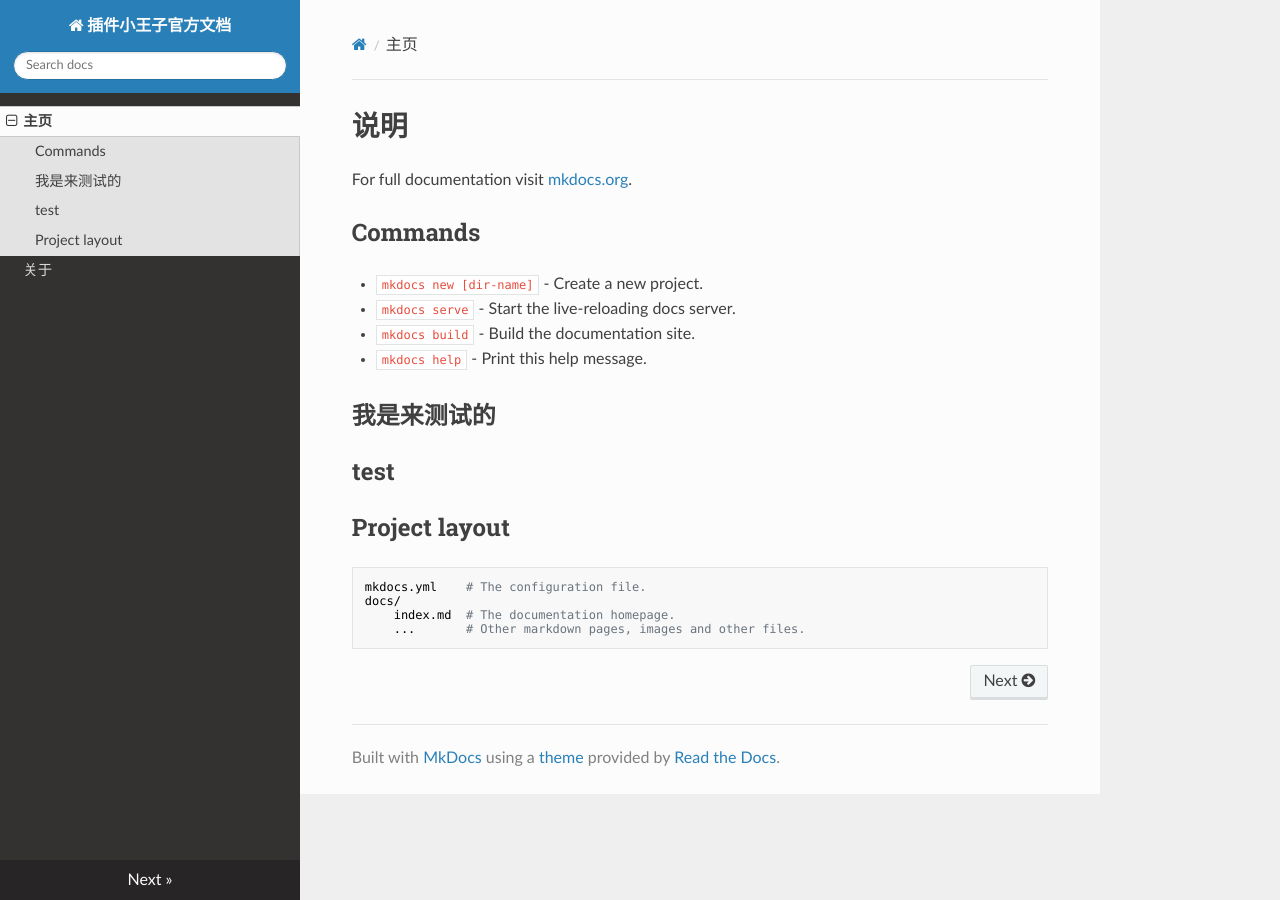
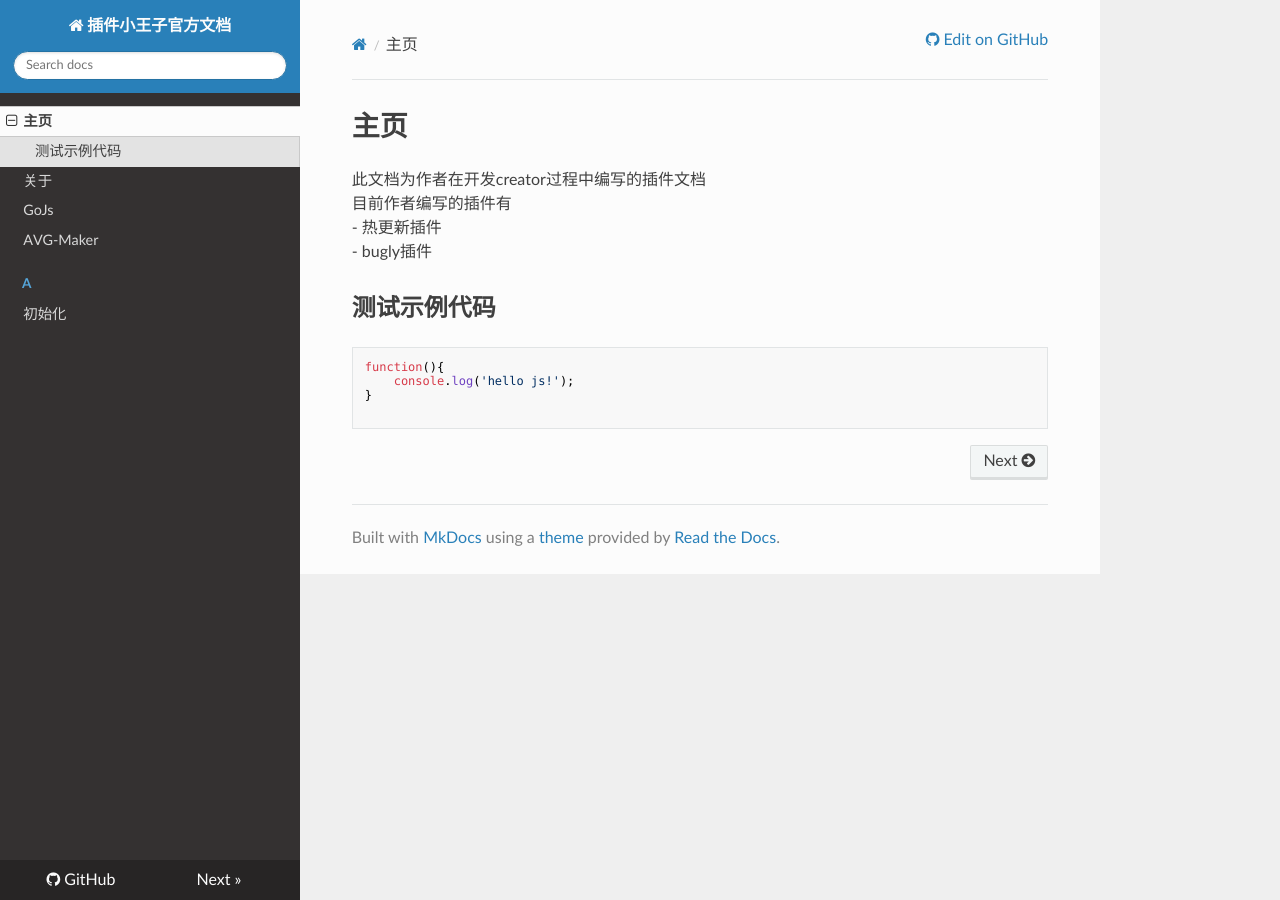
Before and after one commit to tidys/plugin-docs-mkdocs, an MkDocs documentation site: the page built from docs/index.md, in a window 1280 px wide. Built offline with MkDocs 1.6.1, drawn with Linux system fonts in a browser that asks for light colours; nearby versions of some CDN libraries; old or Windows-style settings are respelled for this version of MkDocs.

Commit message:
最终决定

````diff
--- a/docs/index.md
+++ b/docs/index.md
@@ -1,19 +1,13 @@
-# 说明
+# 主页
+此文档为作者在开发creator过程中编写的插件文档
+目前作者编写的插件有
+-  热更新插件
+-  bugly插件
 
-For full documentation visit [mkdocs.org](http://mkdocs.org).
+## 测试示例代码
+```js
+function(){
+	console.log('hello js!');
+}
 
-## Commands
-
-* `mkdocs new [dir-name]` - Create a new project.
-* `mkdocs serve` - Start the live-reloading docs server.
-* `mkdocs build` - Build the documentation site.
-* `mkdocs help` - Print this help message.
-## 我是来测试的
-## test
-
-## Project layout
-
-    mkdocs.yml    # The configuration file.
-    docs/
-        index.md  # The documentation homepage.
-        ...       # Other markdown pages, images and other files.
+```
--- a/mkdocs.yml
+++ b/mkdocs.yml
@@ -1,5 +1,20 @@
 site_name: 插件小王子官方文档
+site_url: https://tidys.github.io/docs/
+site_description: cocos-creator plugin docs
+site_author: xuyanfeng
+repo_url: https://github.com/tidys/docs
 theme: readthedocs
+#theme: mkdocs
 pages:
 - 主页: index.md
 - 关于: about.md
+- GoJs: lib-gojs.md
+- AVG-Maker: avgmaker/index.md
+- A:
+  - 初始化: avgmaker/init.md
+
+markdown_extensions:
+  - toc
+  - smarty
+plugins:
+  - search
````
Also changed, not shown: README.md (+4 -0 lines), docs/about.md (+1 -0 lines), docs/avgmaker/index.md (added, +4 -0 lines), docs/avgmaker/init.md (added, +1 -0 lines), docs/lib-gojs.md (added, +1 -0 lines), 1 other file.
